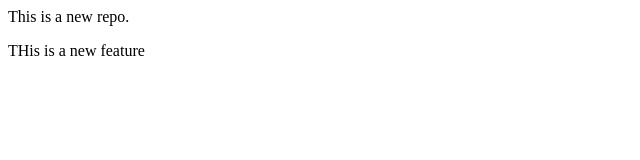
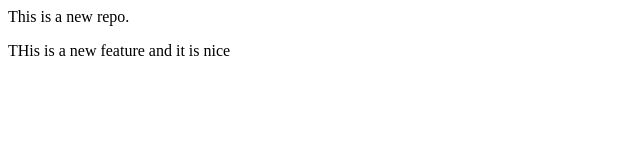
Before and after one commit to kshashank326/localrepo, a plain HTML site: page LocalRepo/index.html in a window 1280 px wide. Shown: the full height of the page, 0-640 px from the left. Drawn offline with Linux system fonts and the light colour scheme.

Commit message:
Added new paragraph

```diff
--- a/LocalRepo/index.html
+++ b/LocalRepo/index.html
@@ -1,4 +1,4 @@
 
 
 <p>This is a new repo.</p>
-<p>THis is a new feature</p>
+<p>THis is a new feature and it is nice</p>
```
